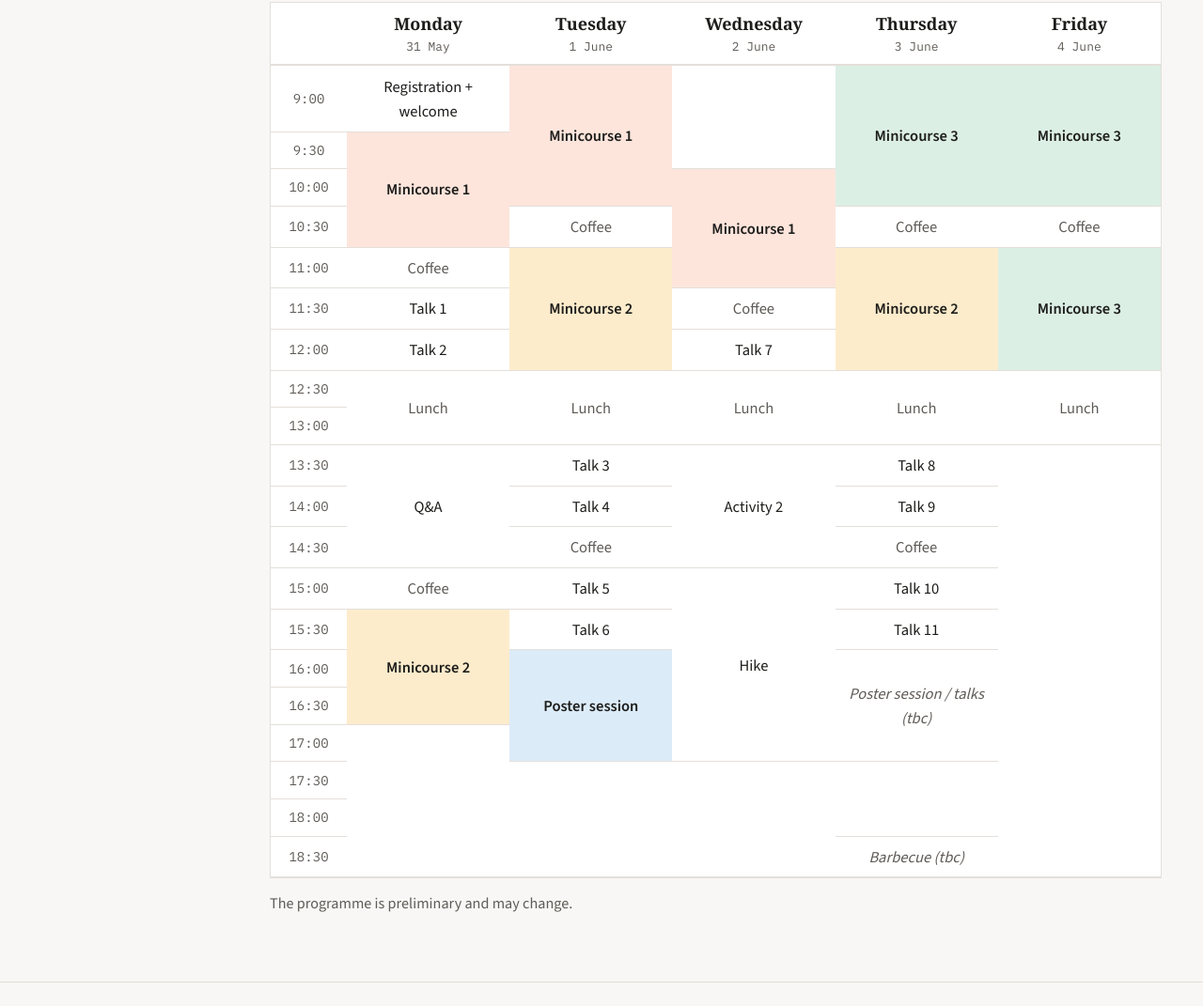
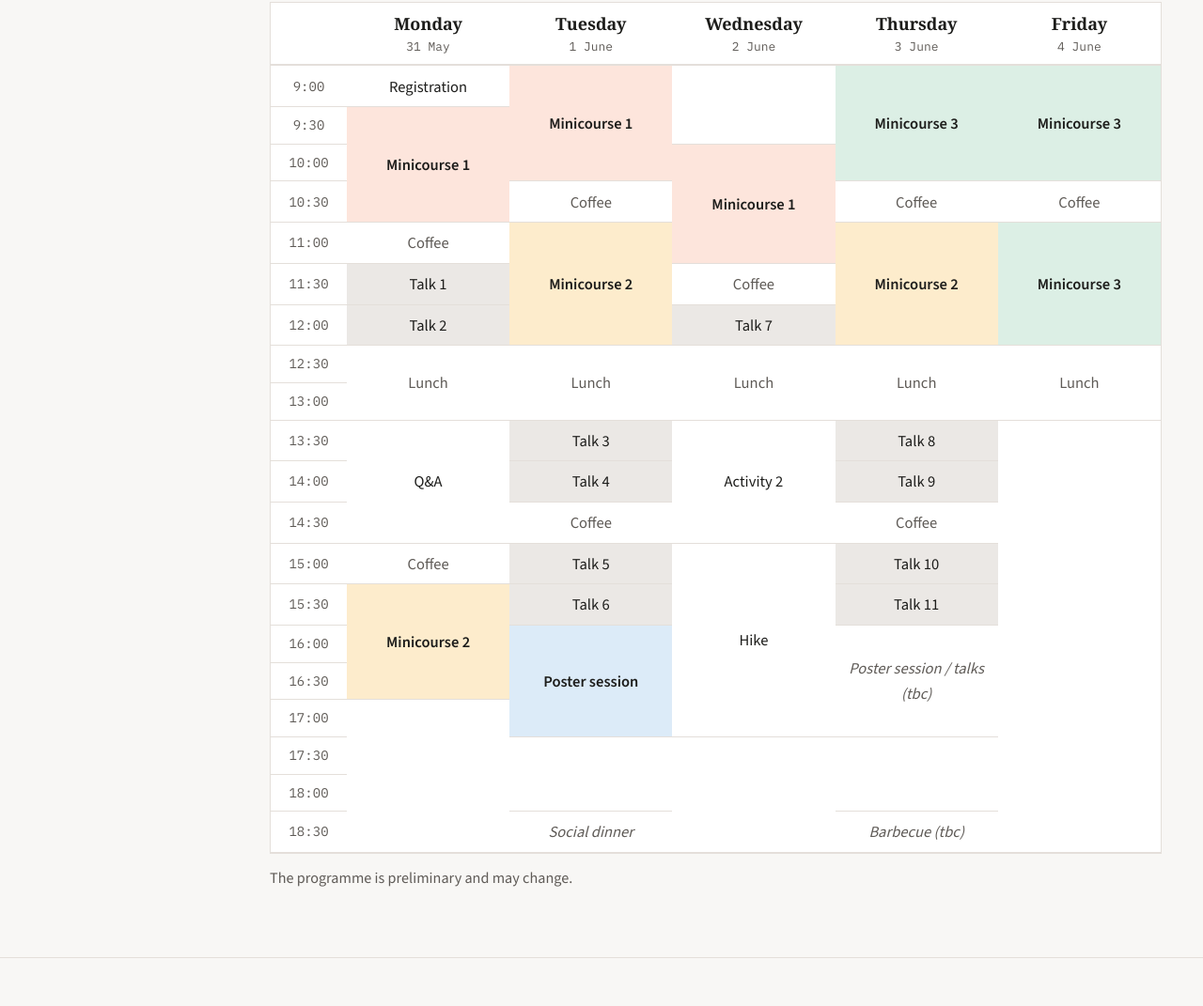
Before and after one commit to yrccs27/yrccs27.github.io, a plain HTML site: page programme.html in a window 1280 px wide. Shown: the part 400-1471 px from the top of the page at 94% size. Drawn offline with nearby package versions, Linux system fonts and the light colour scheme; a web font is replaced by a local one.

Commit message:
change schedule YRCCS27

```diff
--- a/programme.html
+++ b/programme.html
@@ -57,26 +57,26 @@
             </tr>
           </thead>
           <tbody>
-            <tr><td class="t">9:00</td><td>Registration + welcome</td><td class="mc mc1" rowspan="3">Minicourse 1</td><td rowspan="2"></td><td class="mc mc3" rowspan="3">Minicourse 3</td><td class="mc mc3" rowspan="3">Minicourse 3</td></tr>
+            <tr><td class="t">9:00</td><td>Registration</td><td class="mc mc1" rowspan="3">Minicourse 1</td><td rowspan="2"></td><td class="mc mc3" rowspan="3">Minicourse 3</td><td class="mc mc3" rowspan="3">Minicourse 3</td></tr>
             <tr><td class="t">9:30</td><td class="mc mc1" rowspan="3">Minicourse 1</td></tr>
             <tr><td class="t">10:00</td><td class="mc mc1" rowspan="3">Minicourse 1</td></tr>
             <tr><td class="t">10:30</td><td class="quiet">Coffee</td><td class="quiet">Coffee</td><td class="quiet">Coffee</td></tr>
             <tr><td class="t">11:00</td><td class="quiet">Coffee</td><td class="mc mc2" rowspan="3">Minicourse 2</td><td class="mc mc2" rowspan="3">Minicourse 2</td><td class="mc mc3" rowspan="3">Minicourse 3</td></tr>
-            <tr><td class="t">11:30</td><td>Talk 1</td><td class="quiet">Coffee</td></tr>
-            <tr><td class="t">12:00</td><td>Talk 2</td><td>Talk 7</td></tr>
+            <tr><td class="t">11:30</td><td class="talk">Talk 1</td><td class="quiet">Coffee</td></tr>
+            <tr><td class="t">12:00</td><td class="talk">Talk 2</td><td class="talk">Talk 7</td></tr>
             <tr><td class="t">12:30</td><td class="quiet" rowspan="2">Lunch</td><td class="quiet" rowspan="2">Lunch</td><td class="quiet" rowspan="2">Lunch</td><td class="quiet" rowspan="2">Lunch</td><td class="quiet" rowspan="2">Lunch</td></tr>
             <tr><td class="t">13:00</td></tr>
-            <tr><td class="t">13:30</td><td rowspan="3">Q&amp;A</td><td>Talk 3</td><td rowspan="3">Activity 2</td><td>Talk 8</td><td rowspan="11"></td></tr>
-            <tr><td class="t">14:00</td><td>Talk 4</td><td>Talk 9</td></tr>
+            <tr><td class="t">13:30</td><td rowspan="3">Q&amp;A</td><td class="talk">Talk 3</td><td rowspan="3">Activity 2</td><td class="talk">Talk 8</td><td rowspan="11"></td></tr>
+            <tr><td class="t">14:00</td><td class="talk">Talk 4</td><td class="talk">Talk 9</td></tr>
             <tr><td class="t">14:30</td><td class="quiet">Coffee</td><td class="quiet">Coffee</td></tr>
-            <tr><td class="t">15:00</td><td class="quiet">Coffee</td><td>Talk 5</td><td rowspan="5">Hike</td><td>Talk 10</td></tr>
-            <tr><td class="t">15:30</td><td class="mc mc2" rowspan="3">Minicourse 2</td><td>Talk 6</td><td>Talk 11</td></tr>
+            <tr><td class="t">15:00</td><td class="quiet">Coffee</td><td class="talk">Talk 5</td><td rowspan="5">Hike</td><td class="talk">Talk 10</td></tr>
+            <tr><td class="t">15:30</td><td class="mc mc2" rowspan="3">Minicourse 2</td><td class="talk">Talk 6</td><td class="talk">Talk 11</td></tr>
             <tr><td class="t">16:00</td><td class="poster" rowspan="3">Poster session</td><td class="pending" rowspan="3">Poster session / talks (tbc)</td></tr>
             <tr><td class="t">16:30</td></tr>
             <tr><td class="t">17:00</td><td rowspan="4"></td></tr>
-            <tr><td class="t">17:30</td><td rowspan="3"></td><td rowspan="3"></td><td rowspan="2"></td></tr>
+            <tr><td class="t">17:30</td><td rowspan="2"></td><td rowspan="3"></td><td rowspan="2"></td></tr>
             <tr><td class="t">18:00</td></tr>
-            <tr><td class="t">18:30</td><td class="pending">Barbecue (tbc)</td></tr>
+            <tr><td class="t">18:30</td><td class="pending">Social dinner</td><td class="pending">Barbecue (tbc)</td></tr>
           </tbody>
         </table>
       </div>
--- a/style.css
+++ b/style.css
@@ -6,7 +6,7 @@
   --orange:#e94e1b; --orange-text:#b8380e; --amber:#f39200; --moss:#2f7d5b;
   --orange-soft:#fde5dc; --amber-soft:#fdeccc; --moss-soft:#dcefe5;
   --faint:#cfc8c1;
-  --sky-soft:#dcebf8;
+  --sky-soft:#dcebf8; --gray-soft:#ebe8e5;
   --ovgu-panel:url(#ovgu-grad); --ovgu-text:#ffffff; --ovgu-disc:#ffffff;
   --f-display:"STIX Two Text", "STIX Two", Cambria, Georgia, serif;
   --f-body:"Source Sans 3", "Segoe UI", system-ui, sans-serif;
@@ -15,7 +15,7 @@
 /* Dark colours, used when the visitor clicks the Dark mode button */
 :root[data-theme="dark"]{
   --ovgu-panel:url(#ovgu-grad); --ovgu-text:#f1ece6; --ovgu-disc:#f1ece6;
-  --sky-soft:#1c3247;
+  --sky-soft:#1c3247; --gray-soft:#2e2a27;
   --paper:#161412; --surface:#211e1b; --ink:#f1ece6; --muted:#a9a19a; --rule:#3a3430;
   --orange:#f2683a; --orange-text:#ff8a5c; --amber:#f7a733; --moss:#6fcf9f;
   --orange-soft:#3d2116; --amber-soft:#3a2a10; --moss-soft:#163628;
@@ -81,6 +81,7 @@ thead th{font-family:var(--f-display);font-weight:600;font-size:1rem;border-bott
 thead th small{display:block;font-family:var(--f-mono);font-weight:400;font-size:.72rem;color:var(--muted)}
 td.t{font-family:var(--f-mono);font-size:.78rem;color:var(--muted);white-space:nowrap;font-variant-numeric:tabular-nums}
 .mc{font-weight:600}
+.talk{background:var(--gray-soft);color:var(--ink)}
 .poster{background:var(--sky-soft);color:var(--ink);font-weight:600}
 .mc1{background:var(--orange-soft);color:var(--ink)}
 .mc2{background:var(--amber-soft);color:var(--ink)}
```
